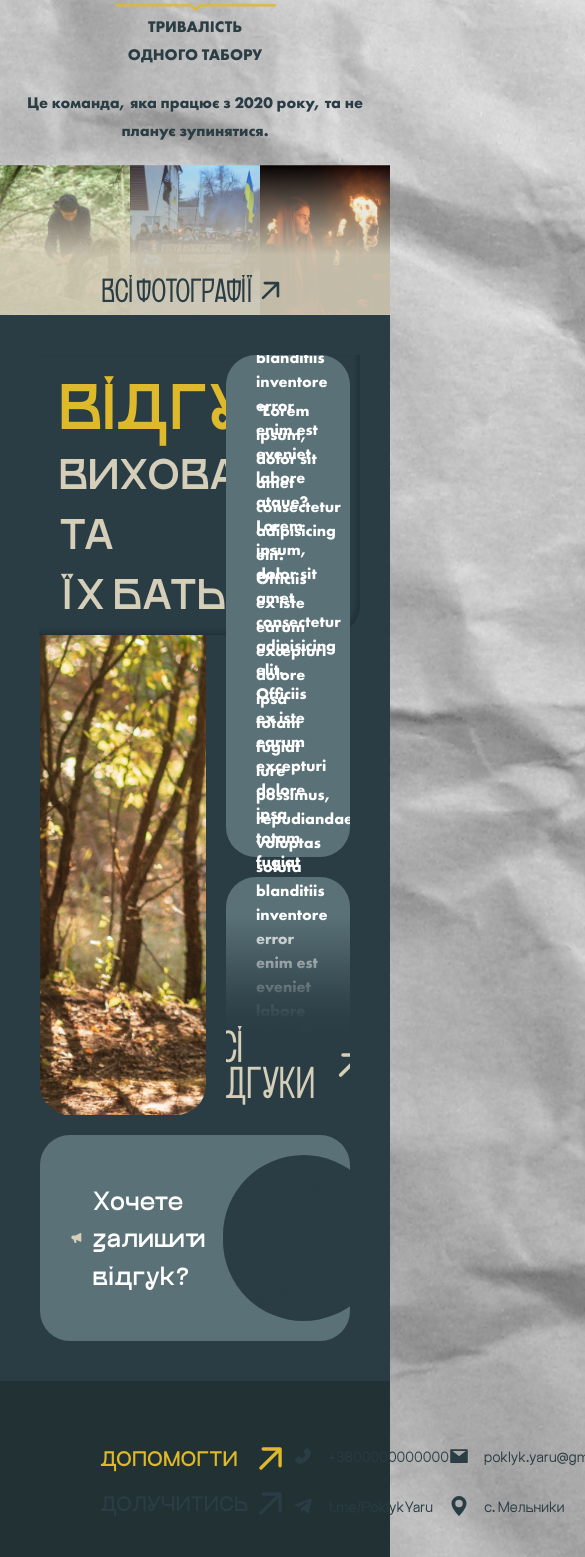
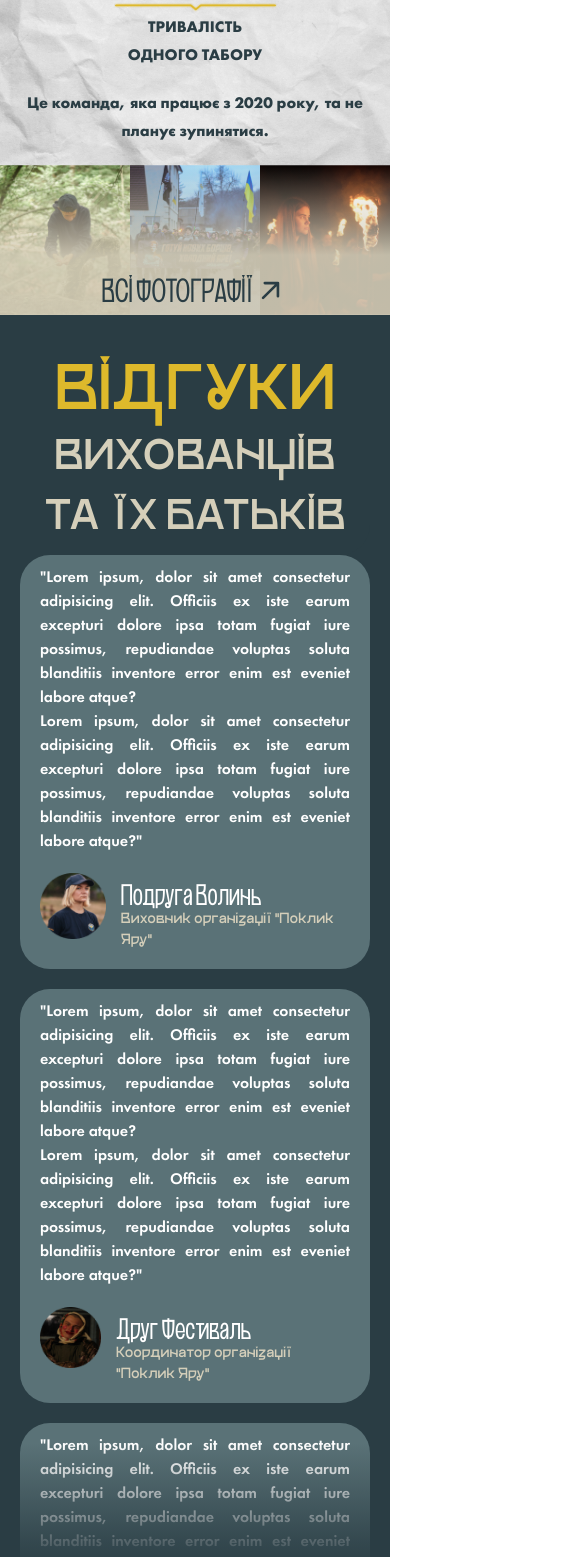
Before and after one commit to TimohaVysochynskyi/PoklykYaru, a React (Vite) app in the folder frontend/: page / in a window 390 px wide. Shown: the part 1806-3363 px from the top of the page, 585 px wide, since content can reach past the window. Built offline with nearby package versions, Linux system fonts and the light colour scheme.

Commit message:
feat: home responsive finished

```diff
--- a/frontend/src/components/FeedbackBar/FeedbackBar.module.css
+++ b/frontend/src/components/FeedbackBar/FeedbackBar.module.css
@@ -28,3 +28,37 @@
   font-size: 25px;
   font-family: "Buduj Bold";
 }
+
+@media screen and (max-width: 1280px) {
+  .icon {
+    width: 25px;
+    height: 25px;
+  }
+  .title,
+  .button {
+    font-size: 22px;
+    text-align: center;
+  }
+}
+@media screen and (max-width: 768px) {
+  .container {
+    flex-direction: column;
+    gap: 10px 0;
+  }
+  .titleWrapper {
+    justify-content: center;
+  }
+  .button {
+    color: var(--tertiary-color) !important;
+  }
+}
+@media screen and (max-width: 425px) {
+  .container {
+    padding: 10px 20px;
+  }
+  .title,
+  .button {
+    font-size: 20px;
+    text-align: center;
+  }
+}
--- a/frontend/src/components/Feedbacks/Feedbacks.module.css
+++ b/frontend/src/components/Feedbacks/Feedbacks.module.css
@@ -73,3 +73,42 @@
   width: 60px;
   height: 60px;
 }
+
+@media screen and (max-width: 1280px) {
+  .text {
+    font-family: "Futura Heavy";
+  }
+  .link {
+    font-size: 20px;
+  }
+  .arrow {
+    height: 40px;
+    width: 40px;
+  }
+}
+@media screen and (max-width: 1160px) {
+  .name {
+    font-size: 16px;
+  }
+}
+
+@media screen and (max-width: 768px) {
+  .gradient {
+    height: 250px;
+  }
+}
+@media screen and (max-width: 425px) {
+  .item {
+    padding: 10px 20px;
+  }
+  .text {
+    text-align: justify;
+    font-family: "Futura Demi";
+  }
+  .name {
+    font-family: 15px;
+  }
+  .description {
+    font-size: 14px;
+  }
+}
--- a/frontend/src/components/FeedbacksWrapper/FeedbacksWrapper.module.css
+++ b/frontend/src/components/FeedbacksWrapper/FeedbacksWrapper.module.css
@@ -14,8 +14,6 @@
 .col:first-child {
   width: 60%;
   background-image: url(../../assets/feedbacks/bg.webp);
-  background-size: cover;
-  background-position: right;
   transform: scaleX(-1);
   border-radius: 30px;
   position: relative;
@@ -23,11 +21,23 @@
 .col:last-child {
   width: 40%;
 }
+.bgLayer {
+  width: 100%;
+  height: 100%;
+  background-image: url(../../assets/feedbacks/bg-layer.png);
+  position: absolute;
+  z-index: 2;
+}
+.col:first-child,
+.bgLayer {
+  background-size: cover;
+  background-position: right;
+}
 
 .titleWrapper {
   transform: scaleX(-1);
   position: absolute;
-  top: 0;
+  top: -1px;
   right: -1px;
   background-color: var(--alt-main-color);
   padding: 20px;
@@ -49,3 +59,67 @@
   color: var(--tertiary-color);
   line-height: 30px;
 }
+
+@media screen and (max-width: 1280px) {
+  .title {
+    font-size: 50px;
+    line-height: 50px;
+  }
+  .subtitle {
+    font-size: 30px;
+    line-height: 20px;
+  }
+  .col:first-child,
+  .col:last-child {
+    width: 50%;
+  }
+}
+@media screen and (max-width: 1160px) {
+  .container {
+    padding: 20px;
+  }
+  .title {
+    font-size: 40px;
+    line-height: 40px;
+  }
+  .subtitle {
+    font-size: 30px;
+    line-height: 10px;
+  }
+  .col:first-child,
+  .bgLayer {
+    background-position-x: center;
+  }
+}
+
+@media screen and (max-width: 768px) {
+  .col:first-child,
+  .bgLayer {
+    background: none;
+  }
+  .row {
+    flex-direction: column;
+    height: auto;
+  }
+  .col:first-child,
+  .col:last-child {
+    width: 100%;
+  }
+  .titleWrapper {
+    width: 100%;
+    position: static;
+    box-shadow: none;
+  }
+  .titleBR {
+    display: none;
+  }
+  .title {
+    font-size: 60px;
+    line-height: 60px;
+    text-align: center;
+  }
+  .subtitle {
+    font-size: 40px;
+    line-height: auto;
+  }
+}
--- a/frontend/src/components/FeedbacksWrapper/FeedbacksWrapper.tsx
+++ b/frontend/src/components/FeedbacksWrapper/FeedbacksWrapper.tsx
@@ -8,10 +8,12 @@ export default function FeedbacksWrapper() {
       <div className={css.container}>
         <div className={css.row}>
           <div className={css.col}>
+            <div className={css.bgLayer}></div>
             <div className={css.titleWrapper}>
               <p className={css.title}>
                 Відгуки <br />
-                <span className={css.subtitle}>вихованців та</span> <br />
+                <span className={css.subtitle}>вихованців та</span>{" "}
+                <br className={css.titleBR} />
                 <span className={css.subtitle}>їх батьків</span>
               </p>
             </div>
--- a/frontend/src/components/Footer/Footer.module.css
+++ b/frontend/src/components/Footer/Footer.module.css
@@ -60,3 +60,52 @@
   width: 100%;
   height: 100%;
 }
+
+@media screen and (max-width: 1160px) {
+  .footer {
+    padding: 20px 30px;
+  }
+  .linkBig {
+    font-size: 15px;
+  }
+  .linksList {
+    gap: 10px 0;
+  }
+  .socialsList {
+    gap: 0 10px;
+  }
+  .socialLink {
+    width: 25px;
+    height: 25px;
+  }
+  .linkSmall {
+    height: auto;
+  }
+  .linkIcon {
+    width: 15px;
+    height: 15px;
+  }
+  .arrow {
+    width: 25px;
+    height: 25px;
+  }
+  .logoWrapper {
+    width: 40px;
+    height: 40px;
+  }
+}
+@media screen and (max-width: 768px) {
+  .footer {
+    flex-wrap: wrap;
+    justify-content: center;
+    gap: 20px;
+  }
+  .linkBig,
+  .linkSmall,
+  .socialLink {
+    color: var(--tertiary-color) !important;
+  }
+  .linkYello {
+    color: var(--dark-accent-color) !important;
+  }
+}
--- a/frontend/src/components/MerchDetails/MerchDetails.tsx
+++ b/frontend/src/components/MerchDetails/MerchDetails.tsx
@@ -18,6 +18,7 @@ import { CartItemType } from "../../types/Cart.types";
 
 // styles
 import css from "./MerchDetails.module.css";
+import ErrorMessage from "../ErrorMessage/ErrorMessage";
 
 type Props = {
   product: ProductType;
@@ -47,6 +48,8 @@ export default function MerchDetails({
       })
       .catch((error) => toast.error(error));
   };
+
+  if (_id == undefined) return <ErrorMessage />;
 
   return (
     <>
--- a/frontend/src/components/Numbers/Numbers.module.css
+++ b/frontend/src/components/Numbers/Numbers.module.css
@@ -32,6 +32,7 @@
 }
 .text {
   text-transform: none;
+  margin-top: 20px;
 }
 
 @media screen and (max-width: 1280px) {
@@ -68,9 +69,6 @@
   .text {
     font-size: 18px;
   }
-  .text {
-    margin-top: 20px;
-  }
 }
 @media screen and (max-width: 520px) {
   .number {
--- a/frontend/src/components/admin/AdminProductEdit/AdminProductEdit.tsx
+++ b/frontend/src/components/admin/AdminProductEdit/AdminProductEdit.tsx
@@ -88,7 +88,7 @@ export default function AdminProductEdit({ product, onSave }: Props) {
                   <FieldArray name="variations.size">
                     {({ remove, push }) => (
                       <div className="flex flex-wrap gap-2">
-                        {values.variations.size.map((item, index) => (
+                        {values.variations.size.map((_item, index) => (
                           <div key={index} className="flex items-center">
                             <Field
                               name={`variations.size.${index}`}
@@ -121,7 +121,7 @@ export default function AdminProductEdit({ product, onSave }: Props) {
                   <FieldArray name="variations.color">
                     {({ remove, push }) => (
                       <div className="flex flex-wrap gap-2">
-                        {values.variations.color.map((item, index) => (
+                        {values.variations.color.map((_item, index) => (
                           <div key={index} className="flex items-center">
                             <Field
                               name={`variations.color.${index}`}
--- a/frontend/src/components/admin/AdminProductNew/AdminProductNew.tsx
+++ b/frontend/src/components/admin/AdminProductNew/AdminProductNew.tsx
@@ -60,7 +60,7 @@ export default function CreateProduct({
   };
 
   const handleVariationsChange = (
-    type: "size" | "color",
+    type: keyof Variations, // Замість "size" | "color"
     value: string,
     index: number
   ) => {
@@ -77,7 +77,7 @@ export default function CreateProduct({
     });
   };
 
-  const addVariation = (type: "size" | "color") => {
+  const addVariation = (type: keyof Variations) => {
     setProductData((prev) => ({
       ...prev,
       variations: {
@@ -87,7 +87,7 @@ export default function CreateProduct({
     }));
   };
 
-  const removeVariation = (type: "size" | "color", index: number) => {
+  const removeVariation = (type: keyof Variations, index: number) => {
     setProductData((prev) => {
       const updatedVariations = [...prev.variations[type]];
       updatedVariations.splice(index, 1);
@@ -269,15 +269,24 @@ export default function CreateProduct({
               <label className="block text-sm font-medium text-gray-700">
                 {type === "size" ? "Розміри" : "Кольори"}
               </label>
-              {productData.variations[type].map((value, index) => (
-                <div key={index} className="flex items-center space-x-2 mt-1">
+              {["size", "color"].map((type) => (
+                <div key={type}>
+                  <label className="block text-sm font-medium text-gray-700">
+                    {type === "size" ? "Розміри" : "Кольори"}
+                  </label>
+                  {productData.variations[type as keyof Variations].map(
+                    (value: string, index: number) => (
+                      <div
+                        key={index}
+                        className="flex items-center space-x-2 mt-1"
+                      >
                         <input
                           type="text"
                           className="block w-full p-2 border rounded"
                           value={value}
                           onChange={(e) =>
                             handleVariationsChange(
-                        type as "size" | "color",
+                              type as keyof Variations,
                               e.target.value,
                               index
                             )
@@ -287,13 +296,24 @@ export default function CreateProduct({
                           type="button"
                           className="text-red-500"
                           onClick={() =>
-                      removeVariation(type as "size" | "color", index)
+                            removeVariation(type as keyof Variations, index)
                           }
                         >
                           <IoCloseOutline className="h-5 w-5" />
                         </button>
                       </div>
+                    )
+                  )}
+                  <button
+                    type="button"
+                    className="mt-2 text-blue-500"
+                    onClick={() => addVariation(type as keyof Variations)}
+                  >
+                    {type === "size" ? "Додати розмір" : "Додати колір"}
+                  </button>
+                </div>
               ))}
+
               <button
                 type="button"
                 className="mt-2 text-blue-500"
--- a/frontend/src/index.css
+++ b/frontend/src/index.css
@@ -20,6 +20,8 @@
 body {
   background-image: url("./assets/bg.jpeg");
   background-size: cover;
+  background-attachment: fixed;
+  background-repeat: no-repeat;
   overflow-x: hidden;
   min-height: 100vh;
 }
```
Also changed, not shown: frontend/src/assets/feedbacks/bg-layer.png (added). Lines whose indentation alone changed are shown as unchanged.
